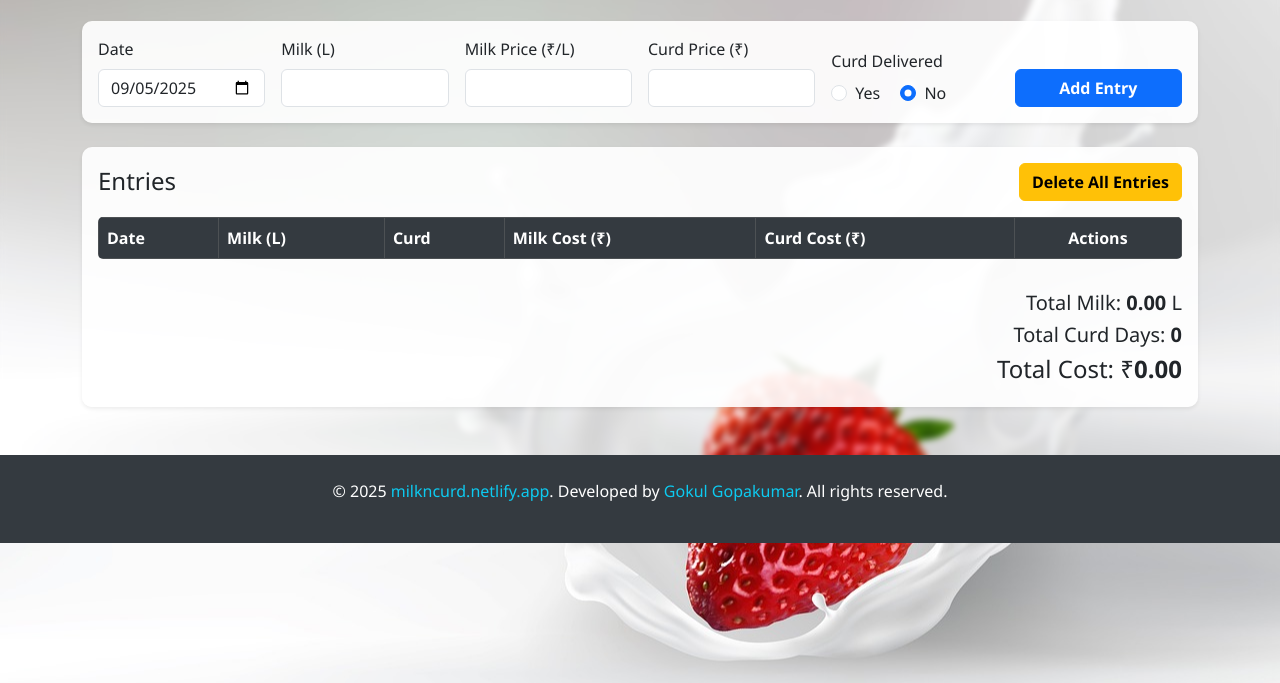
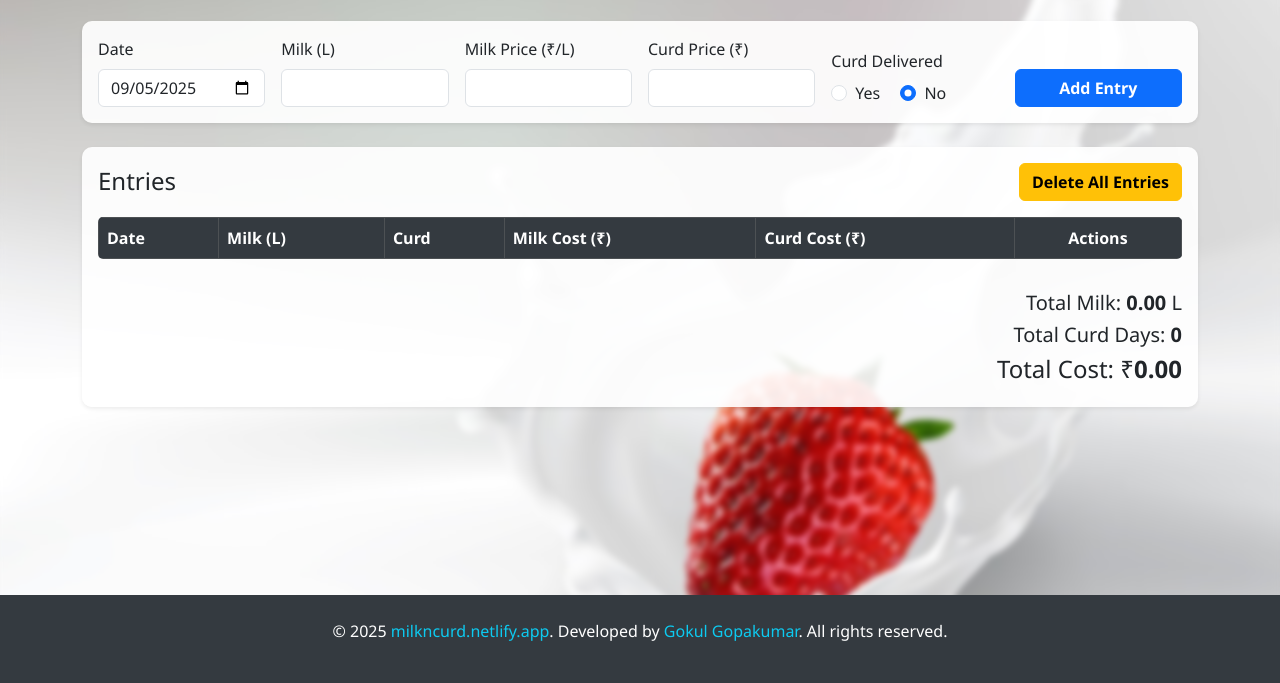
Before and after one commit to gokulg17/MilknCurd, a plain HTML site: page index.html in a window 1280 px wide. Shown: the part 117-800 px from the top of the page. Drawn offline with nearby package versions, Linux system fonts and the light colour scheme.

Commit message:
Update styles.css
fixed footer issue

```diff
--- a/styles.css
+++ b/styles.css
@@ -1,3 +1,4 @@
+
 /* Define color scheme and variables */
 :root {
     --primary-color: #0d6efd;
@@ -15,10 +16,20 @@ body {
     font-family: 'Segoe UI', Tahoma, Geneva, Verdana, sans-serif;
     background-image: url("strawberry.jpg");
     background-repeat: no-repeat;
-    background-size: cover; /* Prevents image stretching */
+    background-size: cover;
     background-position: center center;
     background-attachment: fixed;
-    backdrop-filter: blur(3px); /* Adds a subtle blur to the background */
+    backdrop-filter: blur(3px);
+
+    /* --- FIX FOR STICKY FOOTER --- */
+    display: flex;
+    flex-direction: column;
+    min-height: 100vh;
+}
+
+/* New style to make content grow and push footer down */
+.container {
+    flex-grow: 1;
 }
 
 /* Header Styling */
@@ -35,13 +46,13 @@ h2 {
     background-color: var(--card-bg);
     border: none;
     border-radius: 10px;
-    backdrop-filter: blur(5px); /* Frosted glass effect */
+    backdrop-filter: blur(5px);
 }
 
 /* Table Styling */
 .table {
     border-radius: 5px;
-    overflow: hidden; /* Ensures border-radius is applied to table corners */
+    overflow: hidden;
 }
 
 .table th {
```
